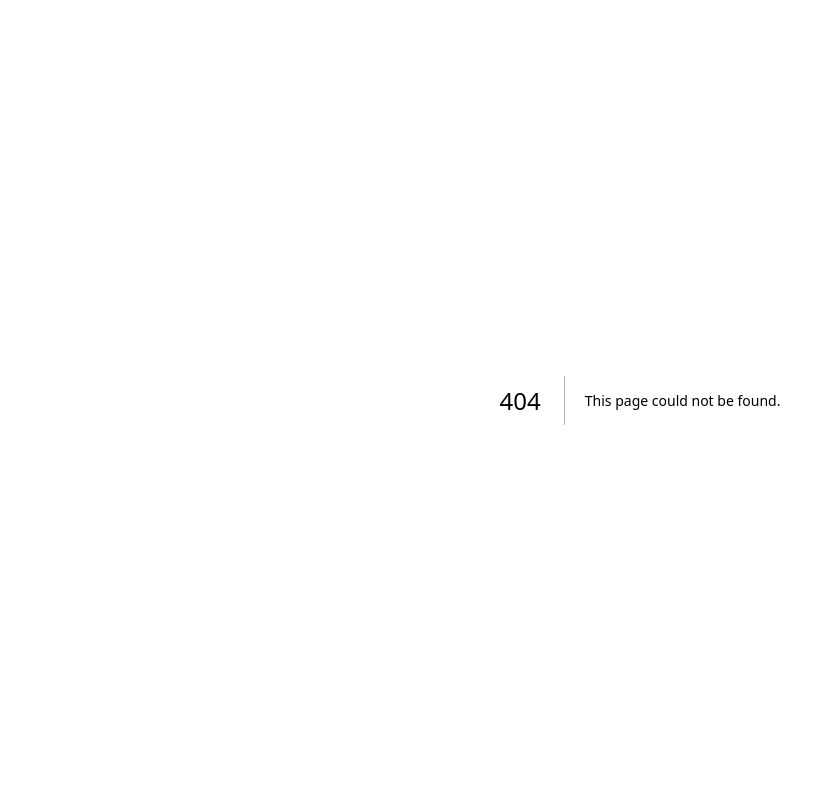
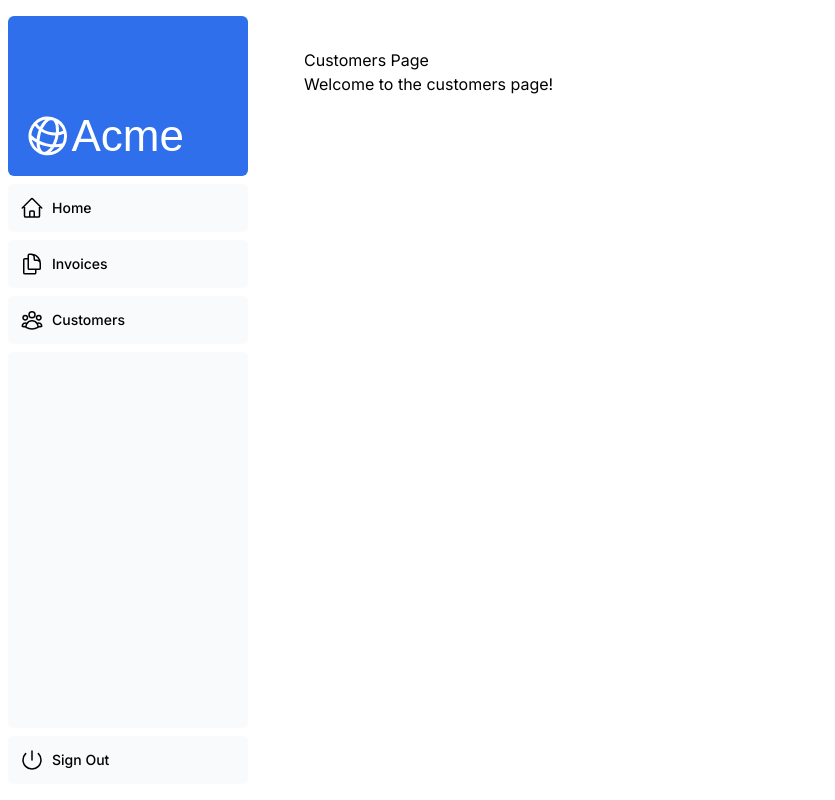
Before and after one commit to panckeyk/Financial-Dashboard, a Next.js app: page /dashboard/customers in a window 1280 px wide. Before the commit this address had no page. Shown: the whole page, without its empty margins (0-835 px from the left). Built offline with nearby package versions, Linux system fonts and the light colour scheme; a web font is replaced by a local one.

Commit message:
Creating layout and pages

```diff
--- /dev/null
+++ b/app/dashboard/customers/page.tsx
@@ -0,0 +1,8 @@
+export default function CustomersPage() {
+  return (
+    <div>
+      <h1>Customers Page</h1>
+      <p>Welcome to the customers page!</p>
+    </div>
+  );
+}
--- /dev/null
+++ b/app/dashboard/invoices/page.tsx
@@ -0,0 +1,8 @@
+export default function InvoicesPage() {
+  return (
+    <div>
+      <h1>Invoices Page</h1>
+      <p>Welcome to the invoices page!</p>
+    </div>
+  );
+}
--- /dev/null
+++ b/app/dashboard/layout.tsx
@@ -0,0 +1,19 @@
+import Sidenav from "@/app/ui/dashboard/sidenav";
+
+// layout component that receives children prop. This childr can either be a page or another layout. In this case the pages inside /dashboard will automatically be nested inside a Layout
+
+// this wraps every page with consisten sidebar + content structure
+// { children }: { children: React.ReactNode }
+// children is whatever you put inside <Layout> when you use it:
+// It's typed as React.ReactNode, which accepts anything renderable — components, text, JSX, arrays, etc.
+
+export default function Layout({ children }: { children: React.ReactNode }) {
+  return (
+    <div className="flex h-screen flex-col md:flex-row md:overflow-hidden">
+      <div className="w-full flex-none md:w-64">
+        <Sidenav />
+      </div>
+      <div className="grow p-6 md:overflow-y-auto md:p-12">{children}</div>
+    </div>
+  );
+}
--- /dev/null
+++ b/app/dashboard/page.tsx
@@ -0,0 +1,3 @@
+export default function Page() {
+  return <p> Dashboard Page </p>;
+}
--- a/app/layout.tsx
+++ b/app/layout.tsx
@@ -1,6 +1,10 @@
 // @ts-ignore
 import "./ui/global.css";
 import { inter } from "./ui/fonts";
+
+// this is the root layout
+// any ui you add to the root layout will be share across all pages in your application
+// you can use the root layout to modify you html and body
 
 export default function RootLayout({
   children,
```
